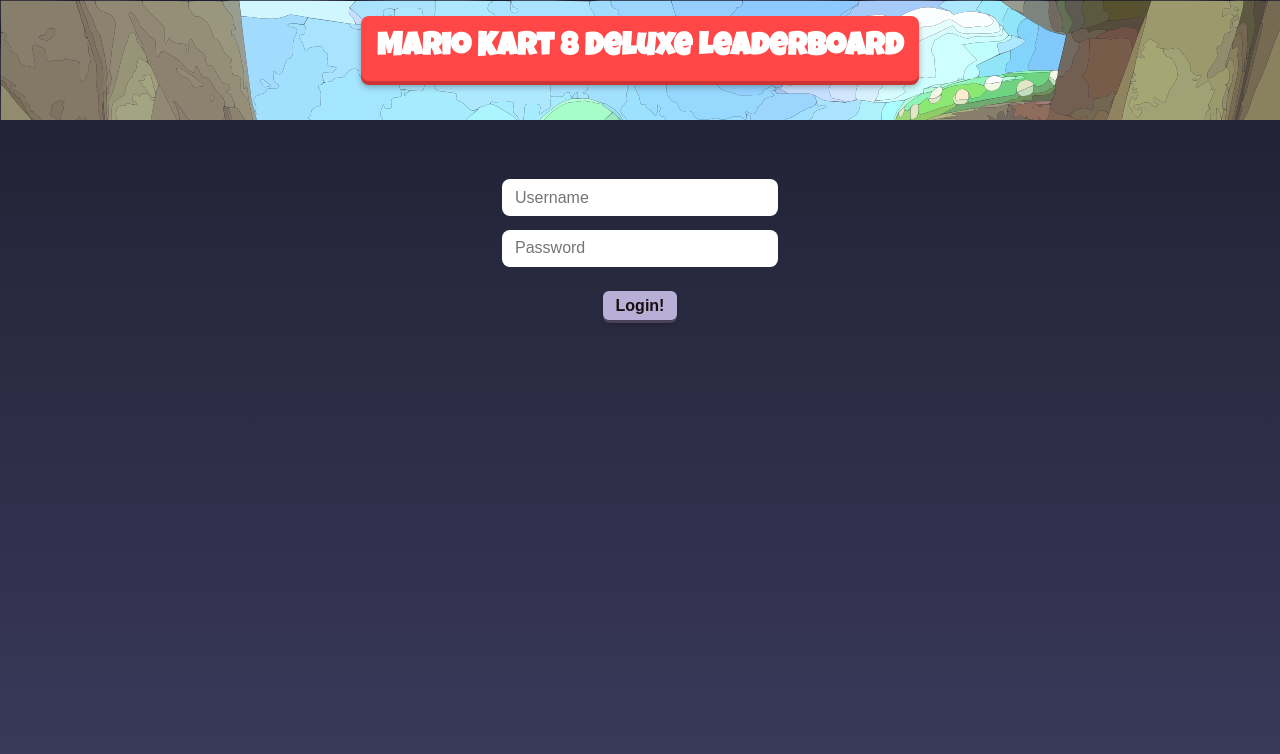
After one commit to lucastidy/mk8-deluxe-leaderboard, a Flask app: page /login in a window 1280 px wide. The commit adds this page. Shown: the top 754 px of the page. Run offline with Flask 3, Linux system fonts and the light colour scheme.

Commit message:
add registration, connect leaderboard entries to users, require registration to input a time, db for users

```diff
--- a/app.py
+++ b/app.py
@@ -4,25 +4,77 @@
 import os
 from flask_sqlalchemy import SQLAlchemy
 from flask_migrate import Migrate
+from flask_login import LoginManager, login_user, login_required, logout_user, current_user
+
 
 app = Flask(__name__)
+
+app.secret_key = os.getenv("SECRET_KEY", "default=None")  #FIXME: set a real secret key!
 
 app.config["SQLALCHEMY_DATABASE_URI"] = os.getenv("DATABASE_URL", "sqlite:///leaderboard.db")
 app.config["SQLALCHEMY_TRACK_MODIFICATIONS"] = False
 
 db = SQLAlchemy(app)
+
+import users
+
 migrate = Migrate(app, db)
 
-TRACKS = ["Mushroom Gorge", "Bowser's Castle", "Rainbow Road Wii", "Coconut Mall"]
+TRACKS = [
+    # Base Game (48 tracks)
+    "Mario Kart Stadium", "Water Park", "Sweet Sweet Canyon", "Thwomp Ruins",
+    "Mario Circuit", "Toad Harbor", "Twisted Mansion", "Shy Guy Falls",
+    "Sunshine Airport", "Dolphin Shoals", "Electrodrome", "Mount Wario",
+    "Cloudtop Cruise", "Bone-Dry Dunes", "Bowser's Castle (MK8)", "Rainbow Road (MK8)",
+
+    "Moo Moo Meadows (Wii)", "Mario Circuit (GBA)", "Cheep Cheep Beach (DS)", "Toad's Turnpike (N64)",
+    "Dry Dry Desert (GCN)", "Donut Plains 3 (SNES)", "Royal Raceway (N64)", "DK Jungle (3DS)",
+    "Wario Stadium (DS)", "Sherbet Land (GCN)", "Music Park (3DS)", "Yoshi Valley (N64)",
+    "Tick-Tock Clock (DS)", "Piranha Plant Slide (3DS)", "Grumble Volcano (Wii)", "Rainbow Road (N64)",
+
+    "Yoshi Circuit (GCN)", "Excitebike Arena", "Dragon Driftway", "Mute City (F-Zero)",
+    "Baby Park (GCN)", "Cheese Land (GBA)", "Wild Woods", "Animal Crossing",
+    "Neo Bowser City (3DS)", "Ribbon Road (GBA)", "Super Bell Subway", "Big Blue (F-Zero)",
+
+    # Booster Course Pass (48 tracks)
+    # Wave 1
+    "Paris Promenade (Tour)", "Toad Circuit (3DS)", "Choco Mountain (N64)", "Coconut Mall (Wii)",
+    "Tokyo Blur (Tour)", "Shroom Ridge (DS)", "Sky Garden (GBA)", "Ninja Hideaway (Tour)",
+
+    # Wave 2
+    "New York Minute (Tour)", "Mario Circuit 3 (SNES)", "Kalimari Desert (N64)", "Waluigi Pinball (DS)",
+    "Sydney Sprint (Tour)", "Snow Land (GBA)", "Mushroom Gorge (Wii)", "Sky-High Sundae",
+
+    # Wave 3
+    "London Loop (Tour)", "Boo Lake (GBA)", "Rock Rock Mountain (3DS)", "Maple Treeway (Wii)",
+    "Berlin Byways (Tour)", "Peach Gardens (DS)", "Merry Mountain (Tour)", "Rainbow Road (3DS)",
+
+    # Wave 4
+    "Amsterdam Drift (Tour)", "Riverside Park (GBA)", "DK Summit (Wii)", "Yoshi's Island",
+    "Bangkok Rush (Tour)", "Mario Circuit (DS)", "Waluigi Stadium (GCN)", "Singapore Speedway (Tour)",
+
+    # Wave 5
+    "Athens Dash (Tour)", "Daisy Cruiser (GCN)", "Moonview Highway (Wii)", "Squeaky Clean Sprint",
+    "Los Angeles Laps (Tour)", "Sunset Wilds (GBA)", "Koopa Cape (Wii)", "Vancouver Velocity (Tour)",
+
+    # Wave 6
+    "Rome Avanti (Tour)", "DK Mountain (GCN)", "Daisy Circuit (Wii)", "Piranha Plant Cove",
+    "Madrid Drive (Tour)", "Rosalina's Ice World (3DS)", "Bowser Castle 3 (SNES)", "Rainbow Road (Wii)"
+]
+
 #leaderboards = {track: [] for track in TRACKS}
 
 class Leaderboard(db.Model):
     id = db.Column(db.Integer, primary_key=True)
     track = db.Column(db.String(100), nullable=False)
-    name = db.Column(db.String(80), nullable=False)
     time_mins = db.Column(db.Integer, nullable=False)
     time_s = db.Column(db.Integer, nullable=False)
     time_ms = db.Column(db.Integer, nullable=False)
+
+
+    #link to a specific user
+    user_id = db.Column(db.Integer, db.ForeignKey("user.id"), nullable=False)
+    user = db.relationship("User", backref="scores")
 
 #FIXME: verify and remove if removing svg code
 def to_slug(name: str) -> str:
@@ -33,6 +85,7 @@
 @app.route("/")
 def index():
     return render_template("index.html", maps=TRACKS)
+
 
 @app.route("/leaderboard/<map_name>")
 def leaderboard(map_name):
@@ -57,8 +110,8 @@
         )
 
 @app.route("/submit", methods=["POST"])
+@login_required
 def submit():
-    name = request.form.get("name", "").strip()
     map_name = request.form.get("map_name", "")
     try:
         time_mins = int(request.form.get("time_mins", ""))
@@ -67,16 +120,23 @@
     except ValueError:
         return redirect(url_for("leaderboard", map_name=map_name))
 
-    if not name or map_name not in TRACKS or time_mins < 0 or time_s < 0 or time_ms < 0 or time_s >= 60 or time_ms >= 1000 or time_mins >= 60:
+    if map_name not in TRACKS or time_mins < 0 or time_s < 0 or time_ms < 0 or time_s >= 60 or time_ms >= 1000 or time_mins >= 60:
         #FIXME: maybe add assertions here?
         return redirect(url_for("leaderboard", map_name=map_name))
 
-    new_entry = Leaderboard(track=map_name, name=name, time_mins=time_mins, time_s=time_s, time_ms=time_ms)
+    new_entry = Leaderboard(
+        track=map_name,
+        time_mins=time_mins,
+        time_s=time_s,
+        time_ms=time_ms,
+        user_id=current_user.id)  # attaches to current_user
+
     db.session.add(new_entry)
     db.session.commit()
 
     #leaderboards[map_name].append({"name": name, "time_mins": time_mins, "time_s": time_s, "time_ms": time_ms})
     return redirect(url_for("leaderboard", map_name=map_name))
 
+
 if __name__ == "__main__":
     app.run(debug=True)
--- a/static/style.css
+++ b/static/style.css
@@ -93,7 +93,7 @@
   color: #fafbc7;
   text-shadow: 2px 2px 0 #000;
   background: none;
-  margin-top: 2rem;
+  margin-top: 1rem;
   margin-bottom: 0.5rem;
 }
 
@@ -132,7 +132,7 @@
   --clr-5: #354f9e;
 }
 
-.board {
+.board { /* FIXME: duplicate */
   border-radius: 0.8rem;
   position: relative;
 }
@@ -254,3 +254,150 @@
 .submit-button:active {
   transform: translateY(2px); /* ensures click state matches hover */
 }
+
+.submit-button-signup {
+  display: inline-block;
+  padding: 0.4rem 0.8rem;
+  background: #b8afd7;
+  color: #180e0e;
+  border: none;              /* remove default button border */
+  border-radius: 6px;
+  font-size: 1rem;
+  font-weight: bold;
+  cursor: pointer;           /* hand cursor like links */
+  text-decoration: none;
+  line-height: 1;
+  box-shadow: 0 3px 0 rgb(73, 66, 88), 0 4px 4px rgba(0,0,0,0.25);
+  transition: all 0.15s ease-in-out;
+  margin-top: 0.8rem;
+}
+
+.submit-button-signup:hover {
+  background: #fff;
+  box-shadow: 0 1px 0 rgb(197, 189, 231), 0 2px 2px rgba(0,0,0,0.25);
+  transform: translateY(2px);
+}
+
+.submit-button-signup:focus {
+  outline: none;             /* remove default focus ring */
+}
+
+.submit-button-signup:active {
+  transform: translateY(2px); /* ensures click state matches hover */
+}
+
+.sign-up-buttons {
+  display: flex;
+  gap: 0.3rem;
+  justify-content: center;
+  margin-top: 1rem;
+}
+
+.sign-up-buttons a {
+  display: inline-block;
+  padding: 0.4rem 0.8rem;
+  background: #b8afd7;
+  color: #180e0e;
+  border-radius: 6px;
+  text-decoration: none;
+  text-align: center;
+  font-size: 1rem;
+  font-weight: bold;
+  box-shadow: 0 3px 0 rgb(73, 66, 88), 0 4px 4px rgba(0,0,0,0.25);
+  transition: all 0.15s ease-in-out;
+}
+
+.sign-up-buttons a:hover {
+  background: #fff;
+  box-shadow: 0 1px 0 rgb(197, 189, 231), 0 2px 2px rgba(0,0,0,0.25);
+  transform: translateY(2px);
+}
+
+.sign-up-buttons {
+  display: flex;
+  gap: 0.3rem;
+  justify-content: center;
+  margin-top: 1rem;
+}
+
+.not-signed-up a {
+  display: inline-block;
+  padding: 0.4rem 0.8rem;
+  background: #b8afd7;
+  color: #180e0e;
+  border-radius: 6px;
+  text-decoration: none;
+  text-align: center;
+  font-size: 1rem;
+  font-weight: bold;
+  box-shadow: 0 3px 0 rgb(73, 66, 88), 0 4px 4px rgba(0,0,0,0.25);
+  transition: all 0.15s ease-in-out;
+}
+
+.not-signed-up a:hover {
+  background: #fff;
+  box-shadow: 0 1px 0 rgb(197, 189, 231), 0 2px 2px rgba(0,0,0,0.25);
+  transform: translateY(2px);
+}
+
+.submit-form {
+  display: flex;
+  flex-direction: column;
+  justify-content: center;
+  margin-top: 1rem;
+  align-items: flex-start;
+  gap: 0.6rem;
+  border-radius: 0.8rem;
+}
+
+.submit-form-signup {
+  display: flex;
+  flex-direction: column;
+  justify-content: center;
+  margin-top: 4rem;
+  align-items: center;
+  gap: 0.6rem;
+  border-radius: 0.8rem;
+}
+
+.input-wrapper {
+  position: relative;
+  border-radius: 0.5rem;
+  padding: 2px; /* space for the border */
+  display: inline-block;
+}
+
+.input-wrapper:hover::before,
+.input-wrapper:hover::after {
+  content: "";
+  position: absolute;
+  inset: -0.1rem;
+  z-index: -1;
+  border-radius: inherit;
+  background: conic-gradient(
+    from var(--gradient-angle),
+    var(--clr-3),
+    var(--clr-4),
+    var(--clr-5),
+    var(--clr-4),
+    var(--clr-3)
+  );
+  animation: rotation 6s linear infinite;
+}
+
+.input-wrapper::after {
+  filter: blur(0.5rem);
+}
+
+/* actual input styling */
+.input-wrapper input {
+  width: 250px;
+  padding: 0.6rem 0.8rem;
+  font-size: 1rem;
+  border: none;
+  border-radius: 0.5rem;
+  outline: none;
+  background: #fff;
+  z-index: 1;
+  position: relative;
+}
--- a/templates/base.html
+++ b/templates/base.html
@@ -22,7 +22,13 @@
   </main>
 
   <footer class="site-footer">
+    {% if current_user.is_authenticated %}
+      <div class="not-signed-up">
+        <a href="{{ url_for('logout') }}">Logout</a>
+      </div>
+    {% else %}
     <small>Built with Flask</small>
+    {% endif %}
   </footer>
 </body>
 </html>
--- a/templates/index.html
+++ b/templates/index.html
@@ -1,5 +1,11 @@
 {% extends "base.html" %}
 {% block content %}
+  {% if not current_user.is_authenticated %}
+  <div class="sign-up-buttons">
+    <a href="{{ url_for('register') }}">Register to submit a time!</a></p>
+    <a href="{{ url_for('login') }}">Login</a></p>
+  </div>
+  {% endif %}
   <h2 class="map_title">Choose a Track:</h2>
   <ul style="list-style-type: none;">
     {% for m in maps %}
--- /dev/null
+++ b/templates/login.html
@@ -0,0 +1,12 @@
+{% extends "base.html" %}
+{% block content %}
+<form method="POST" class="submit-form-signup">
+  <div class="input-wrapper">
+    <input name="username" placeholder="Username" required>
+  </div>
+  <div class="input-wrapper">
+    <input name="password" type="password" placeholder="Password" required>
+  </div>
+  <button type="submit" class="submit-button-signup">Login!</button>
+</form>
+{% endblock %}
--- /dev/null
+++ b/users.py
@@ -0,0 +1,69 @@
+from flask import request, redirect, url_for, render_template
+from flask_login import UserMixin, LoginManager, login_user, login_required, logout_user, current_user
+from flask_bcrypt import Bcrypt
+
+from app import app, db   # import the app + db objects from app.py
+
+bcrypt = Bcrypt(app)
+
+# user model
+class User(db.Model, UserMixin):
+    id = db.Column(db.Integer, primary_key=True)
+    username = db.Column(db.String(80), unique=True, nullable=False)
+    password_hash = db.Column(db.String(128), nullable=False)
+
+    def set_password(self, password):
+        self.password_hash = bcrypt.generate_password_hash(password).decode("utf-8")
+
+    def check_password(self, password):
+        return bcrypt.check_password_hash(self.password_hash, password)
+
+
+# login manager
+login_manager = LoginManager(app)
+login_manager.login_view = "login"
+
+@login_manager.user_loader
+def load_user(user_id):
+    return User.query.get(int(user_id))
+
+
+@app.route("/register", methods=["GET", "POST"])
+def register():
+    if request.method == "POST":
+        username = request.form.get("username")
+        password = request.form.get("password")
+
+        if User.query.filter_by(username=username).first():
+            return "Username taken, please choose another.", 400
+
+        user = User(username=username)
+        user.set_password(password)
+        db.session.add(user)
+        db.session.commit()
+        return redirect(url_for("login"))
+
+    return render_template("register.html")
+
+
+@app.route("/login", methods=["GET", "POST"])
+def login():
+    if request.method == "POST":
+        username = request.form.get("username")
+        password = request.form.get("password")
+
+        user = User.query.filter_by(username=username).first()
+        if user and user.check_password(password):
+            login_user(user)
+            return redirect(url_for("index"))
+        else:
+            return "Invalid credentials", 401
+
+    return render_template("login.html")
+
+
+@app.route("/logout")
+@login_required
+def logout():
+    logout_user()
+    return redirect(url_for("index"))
```
Also changed, not shown: migrations/versions/293fd68e50e6_removed_name_from_leaderboard_table.py (added, +32 -0 lines), migrations/versions/6b305130b5f1_adding_users_model.py (added, +34 -0 lines), migrations/versions/f08498122870_add_user_id_to_leaderboard.py (added, +34 -0 lines), templates/leaderboard.html (+16 -2 lines), templates/register.html (added, +12 -0 lines).
